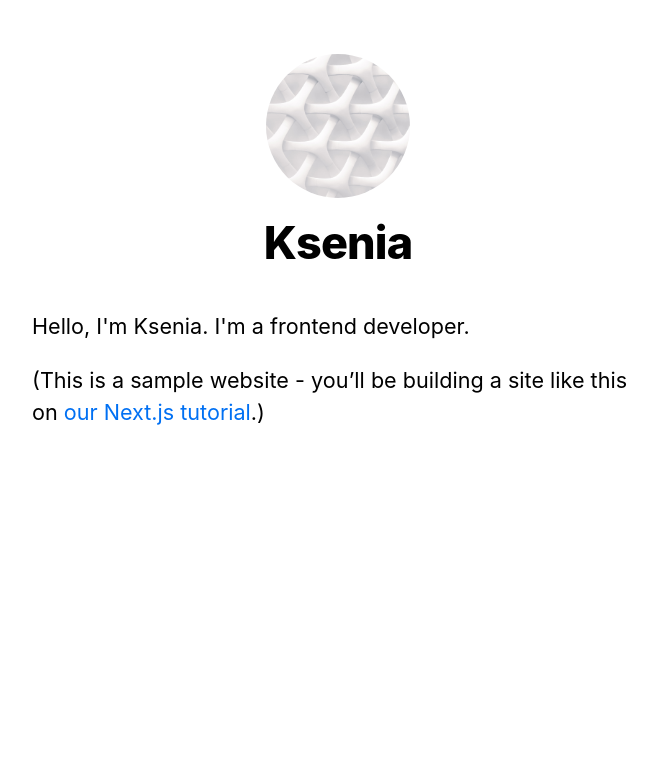
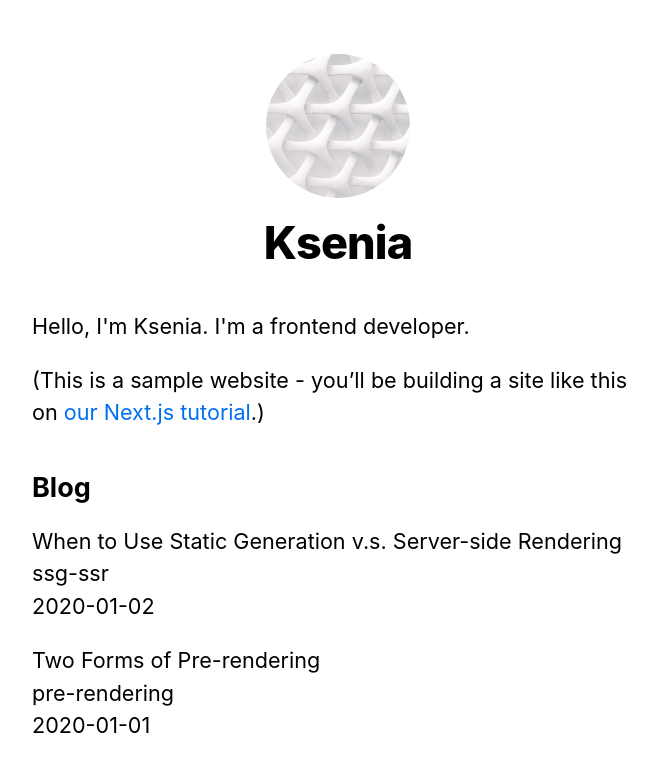
Before and after one commit to kseniyalan/React-Next, a Next.js app: page / in a window 1280 px wide. Shown: the top 772 px of the page, without its empty margins (302-959 px from the left). Built offline with nearby package versions, Linux system fonts and the light colour scheme.

Commit message:
Upload data from static files

```diff
--- /dev/null
+++ b/lib/posts.js
@@ -0,0 +1,38 @@
+import fs from 'fs';
+import path from 'path';
+import matter from 'gray-matter';
+
+const postsDirectory = path.join(process.cwd(), 'posts');
+
+export function getSortedPostsData() {
+  console.log('getSortedPostsData');
+  // Get file names under /posts
+  const fileNames = fs.readdirSync(postsDirectory);
+  const allPostsData = fileNames.map((fileName) => {
+    // Remove ".md" from file name to get id
+    const id = fileName.replace(/\.md$/, '');
+
+    // Read markdown file as string
+    const fullPath = path.join(postsDirectory, fileName);
+    const fileContents = fs.readFileSync(fullPath, 'utf8');
+
+    // Use gray-matter to parse the post metadata section
+    const matterResult = matter(fileContents);
+
+    // Combine the data with the id
+    return {
+      id,
+      ...matterResult.data,
+    };
+  });
+  // Sort posts by date
+  return allPostsData.sort(({ date: a }, { date: b }) => {
+    if (a < b) {
+      return 1;
+    } else if (a > b) {
+      return -1;
+    } else {
+      return 0;
+    }
+  });
+}
--- a/package.json
+++ b/package.json
@@ -7,6 +7,7 @@
   },
   "dependencies": {
     "classnames": "^2.3.1",
+    "gray-matter": "^4.0.3",
     "next": "latest",
     "react": "17.0.2",
     "react-dom": "17.0.2"
--- a/pages/index.js
+++ b/pages/index.js
@@ -1,13 +1,24 @@
 import Head from 'next/head';
 import Layout, { siteTitle } from '../components/layout';
 import utilStyles from '../styles/utils.module.scss';
+import { getSortedPostsData } from '../lib/posts';
 
-export default function Home() {
+export async function getStaticProps() {
+  const allPostsData = getSortedPostsData();
+  return {
+    props: {
+      allPostsData,
+    },
+  };
+}
+
+export default function Home({ allPostsData }) {
   return (
     <Layout home>
       <Head>
         <title>{siteTitle}</title>
       </Head>
+      {/* Self introduction */}
       <section className={utilStyles.headingMd}>
         <p>Hello, I'm Ksenia. I'm a frontend developer.</p>
         <p>
@@ -15,6 +26,22 @@
           <a href="https://nextjs.org/learn">our Next.js tutorial</a>.)
         </p>
       </section>
+
+      {/* Blog posts */}
+      <section className={`${utilStyles.headingMd} ${utilStyles.padding1px}`}>
+        <h2 className={utilStyles.headingLg}>Blog</h2>
+        <ul className={utilStyles.list}>
+          {allPostsData.map(({ id, date, title }) => (
+            <li className={utilStyles.listItem} key={id}>
+              {title}
+              <br />
+              {id}
+              <br />
+              {date}
+            </li>
+          ))}
+        </ul>
+      </section>
     </Layout>
   );
 }
--- /dev/null
+++ b/posts/pre-rendering.md
@@ -0,0 +1,11 @@
+---
+title: 'Two Forms of Pre-rendering'
+date: '2020-01-01'
+---
+
+Next.js has two forms of pre-rendering: **Static Generation** and **Server-side Rendering**. The difference is in **when** it generates the HTML for a page.
+
+- **Static Generation** is the pre-rendering method that generates the HTML at **build time**. The pre-rendered HTML is then _reused_ on each request.
+- **Server-side Rendering** is the pre-rendering method that generates the HTML on **each request**.
+
+Importantly, Next.js lets you **choose** which pre-rendering form to use for each page. You can create a "hybrid" Next.js app by using Static Generation for most pages and using Server-side Rendering for others.
--- /dev/null
+++ b/posts/ssg-ssr.md
@@ -0,0 +1,19 @@
+---
+title: 'When to Use Static Generation v.s. Server-side Rendering'
+date: '2020-01-02'
+---
+
+We recommend using **Static Generation** (with and without data) whenever possible because your page can be built once and served by CDN, which makes it much faster than having a server render the page on every request.
+
+You can use Static Generation for many types of pages, including:
+
+- Marketing pages
+- Blog posts
+- E-commerce product listings
+- Help and documentation
+
+You should ask yourself: "Can I pre-render this page **ahead** of a user's request?" If the answer is yes, then you should choose Static Generation.
+
+On the other hand, Static Generation is **not** a good idea if you cannot pre-render a page ahead of a user's request. Maybe your page shows frequently updated data, and the page content changes on every request.
+
+In that case, you can use **Server-Side Rendering**. It will be slower, but the pre-rendered page will always be up-to-date. Or you can skip pre-rendering and use client-side JavaScript to populate data.
```
Also changed, not shown: 1 other file (tests, documents, lock files or other folders).
